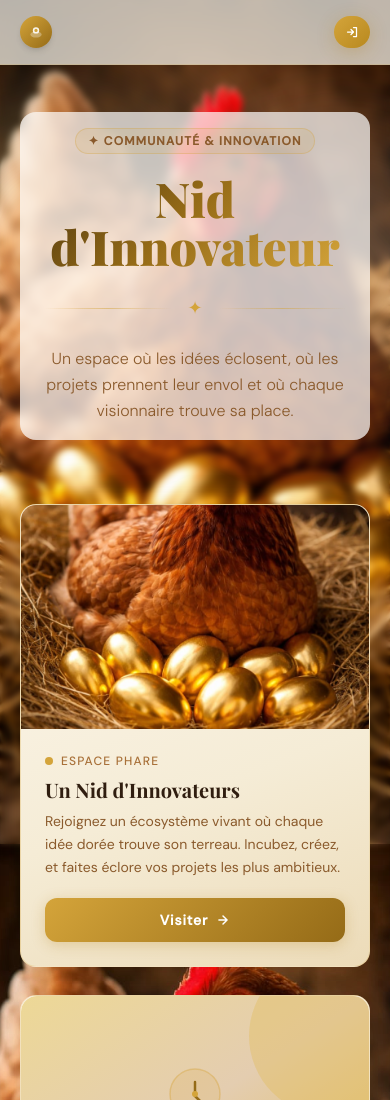
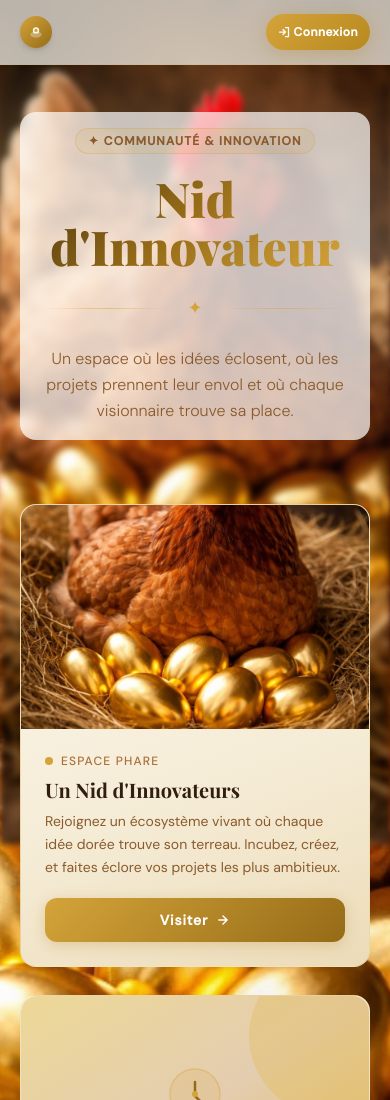
Before and after one commit to Isambolouis/ls-hub, a plain HTML site: page nid_innovateur/nid_innovateur.html in a window 390 px wide. Shown: the top 1100 px of the page. Drawn offline with nearby package versions, Linux system fonts and the light colour scheme.

Commit message:
fix design

```diff
--- a/nid_innovateur/nid_innovateur.html
+++ b/nid_innovateur/nid_innovateur.html
@@ -50,7 +50,7 @@
   </script>
   <style>
     body {
-      background: url('./img.jpeg') no-repeat center center fixed;
+      background: url('./img.jpeg') no-repeat center center;
       background-size: cover;
       min-height: 100vh;
       font-family: 'DM Sans', sans-serif;
@@ -64,7 +64,7 @@
       background: inherit;
       filter: blur(3px);
       pointer-events: none;
-      z-index: 0;
+      z-index: -1;
     }
 
     .glass-nav {
@@ -171,6 +171,8 @@
 </head>
 <body class="relative overflow-x-hidden">
 
+
+
   <!-- ───── NAVBAR ───── -->
   <nav class="glass-nav fixed top-0 left-0 right-0 z-50">
     <div class="max-w-6xl mx-auto px-5 sm:px-8 h-16 flex items-center justify-between">
@@ -200,7 +202,7 @@
         <svg width="12" height="12" viewBox="0 0 24 24" fill="none" stroke="currentColor" stroke-width="2.5" stroke-linecap="round" stroke-linejoin="round">
           <path d="M15 3h6v18h-6M10 17l5-5-5-5M13 12H3"/>
         </svg>
-        <span class="hidden sm:inline">Connexion</span>
+        <span>Connexion</span>
       </button>
     </div>
   </nav>
```
